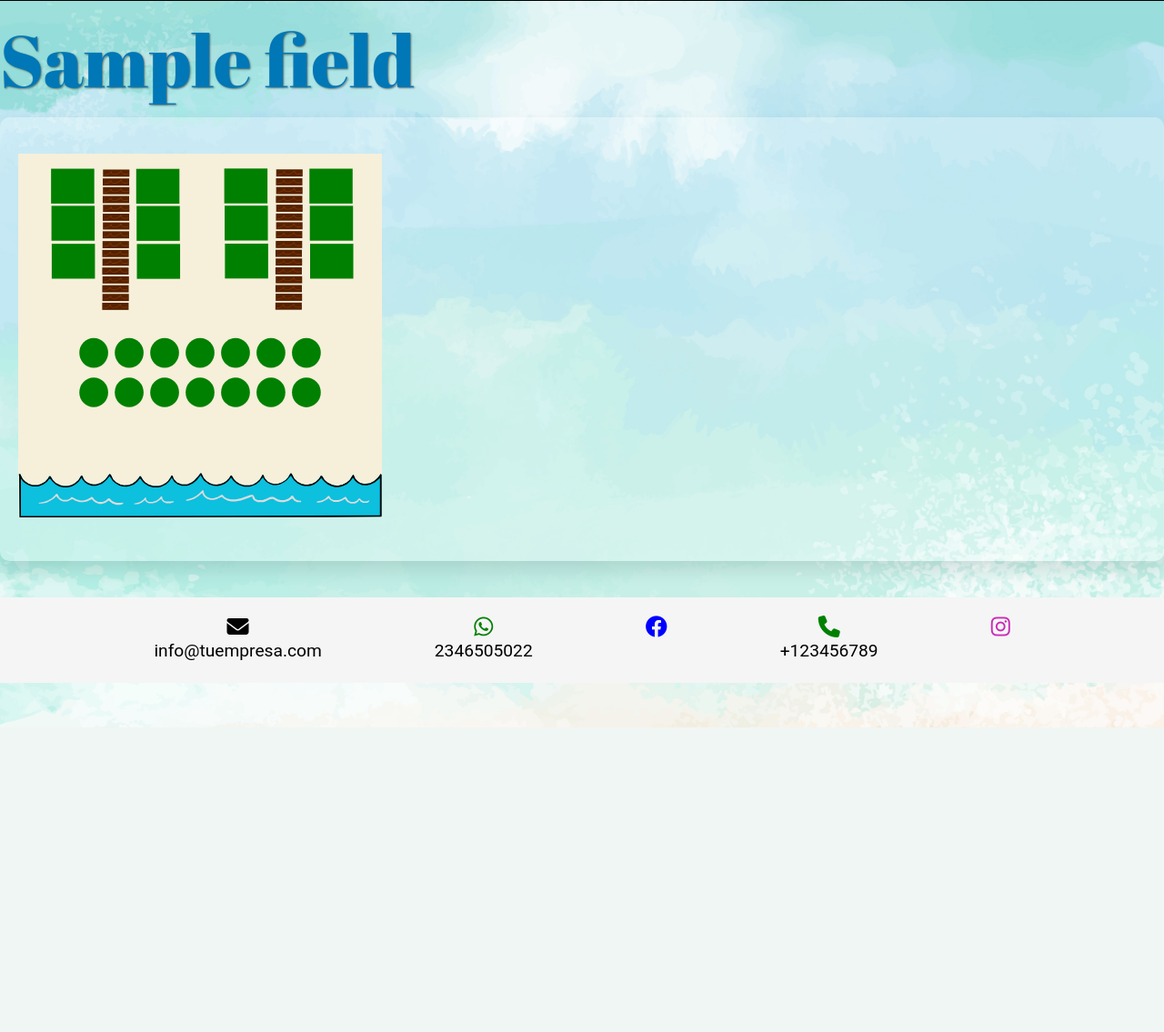
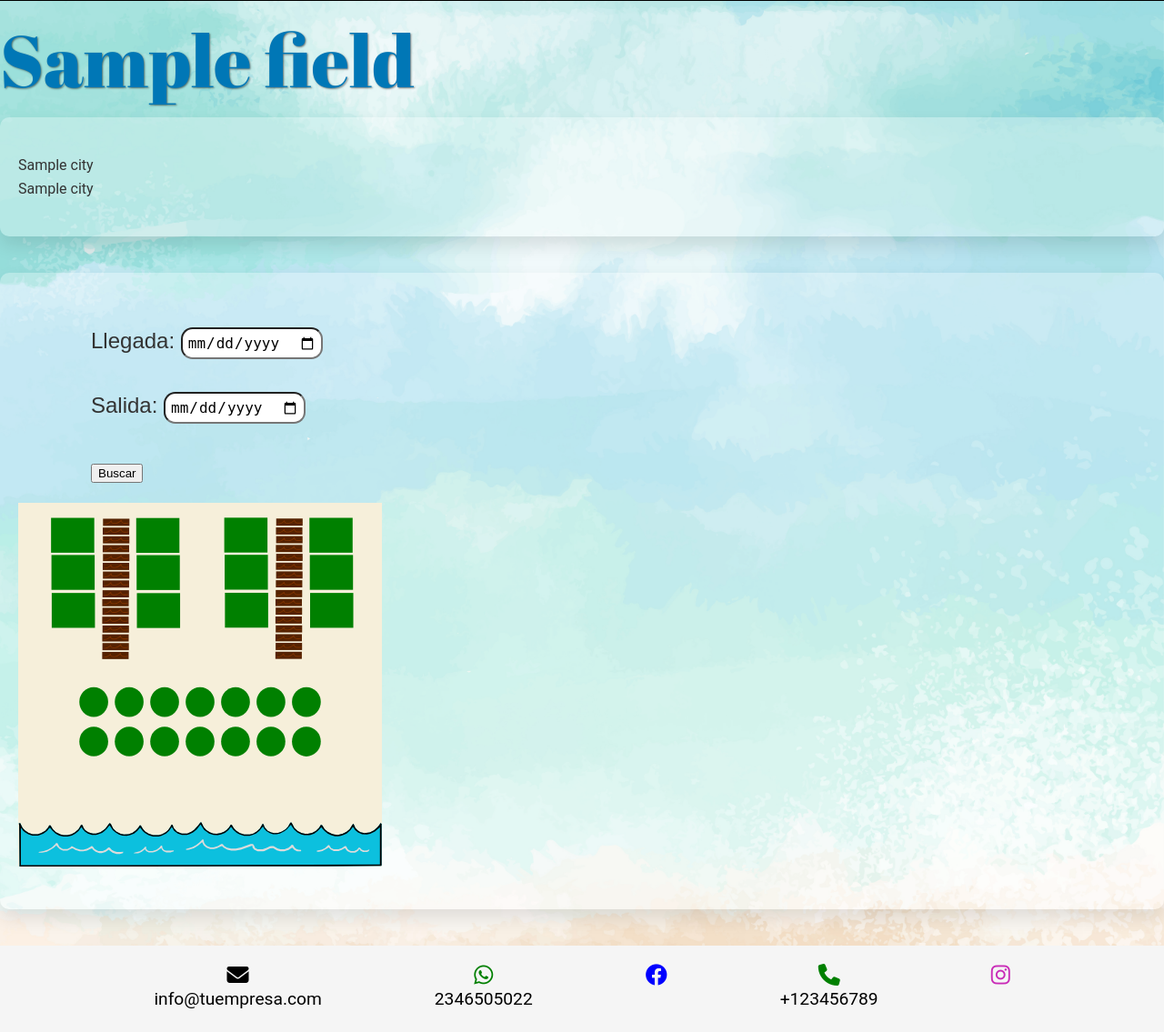
Before and after one commit to FranZoia6/Tents, a PHP site: template src/App/views/beachResort.view.twig in a window 1280 px wide. Shown: the whole page at 91% size. Before the commit the page ends 800 px from the top, so only its background shows below. Run offline with PHP 8.4, Linux system fonts and the light colour scheme; the template is opened without the code that fills it: most values are stand-ins (such as "Sample title", 1, 10 or a date in 2020); some libraries are stand-ins or nearby versions; some web fonts are replaced.

Commit message:
cambios chiquitos

```diff
--- a/src/App/views/beachResort.view.twig
+++ b/src/App/views/beachResort.view.twig
@@ -1,9 +1,32 @@
 {% extends "base.view.twig" %}
-
-
 {% block main %}
         <h1>{{ beachResort.fields.name }}</h1>
         <section>
+            <ol>
+                <li>{{ beachResort.fields.city }}</li>
+                <li>{{ beachResort.fields.city }}</li>
+            </ol>
+        </section>
+        <section>
+            	<form >
+					<fieldset>
+						<p>
+							<label>
+								Llegada:
+							</label>
+							<input type="date" />
+						</p>
+                        <p>
+							<label>
+								Salida:
+							</label>
+							<input type="date" />
+						</p>
+						<p>
+							<button type="submit" value="Buscar" > Buscar </button>
+						</p>
+					</fieldset>
+				</form>
             <img src="./../imagenes/complejo.svg" alt="carpa">
         </section>
 {% endblock %}
--- a/src/App/views/login.view.twig
+++ b/src/App/views/login.view.twig
@@ -22,5 +22,4 @@
 
     </section>
 
-    {% endblock %}
 {% endblock %}
```
